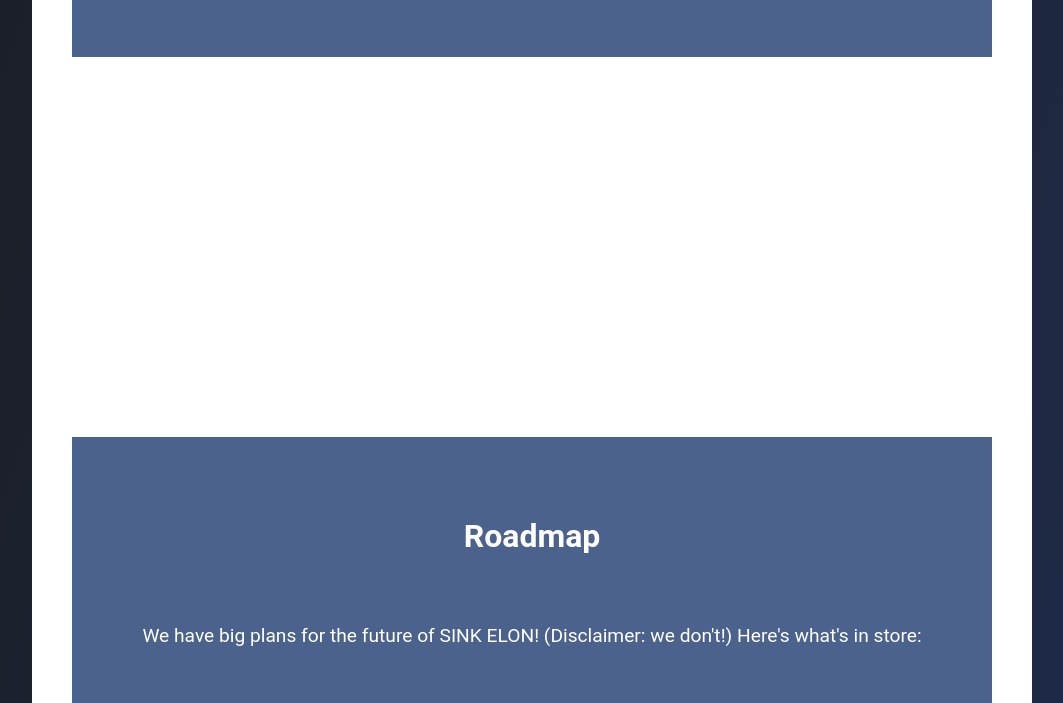
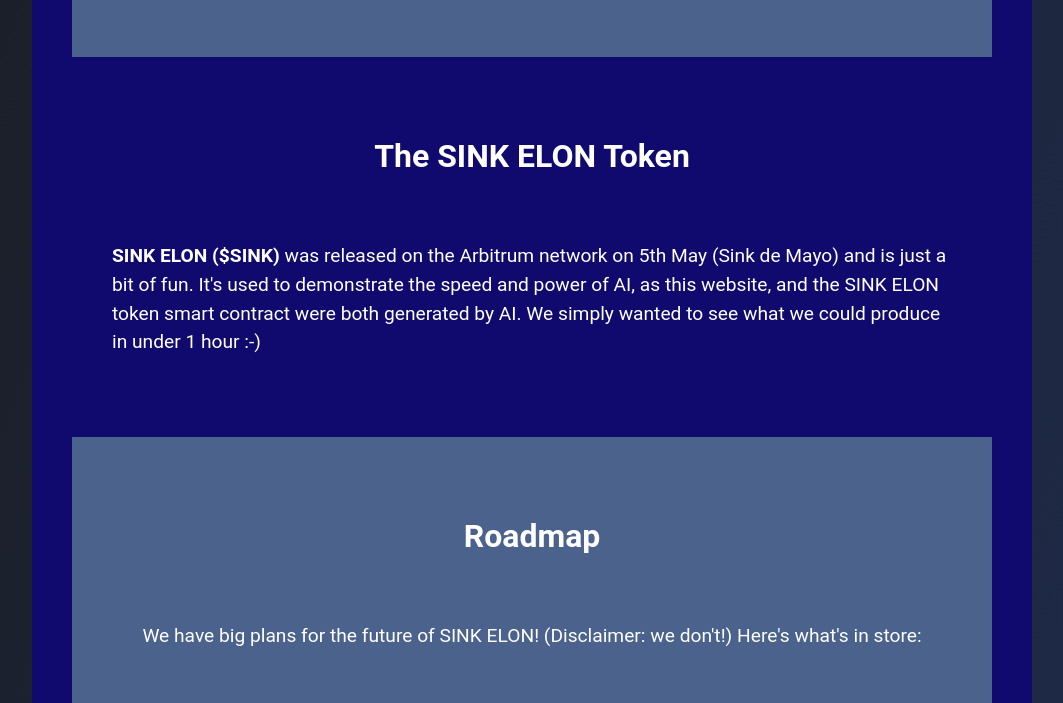
Before and after one commit to staik-ai/SINKELON, a plain HTML site: page index.html in a window 1280 px wide. Shown: the part 1688-2391 px from the top of the page, without its empty margins (108-1171 px from the left). Drawn offline with Linux system fonts and the light colour scheme.

Commit message:
Update styles.css

```diff
--- a/styles.css
+++ b/styles.css
@@ -110,7 +110,7 @@ li img {
 }
 
 section:nth-of-type(even) {
-  background-color: #fff;
+  background-color: #100a6e;
   display: flex;
   justify-content: center;
   align-items: center;
```
